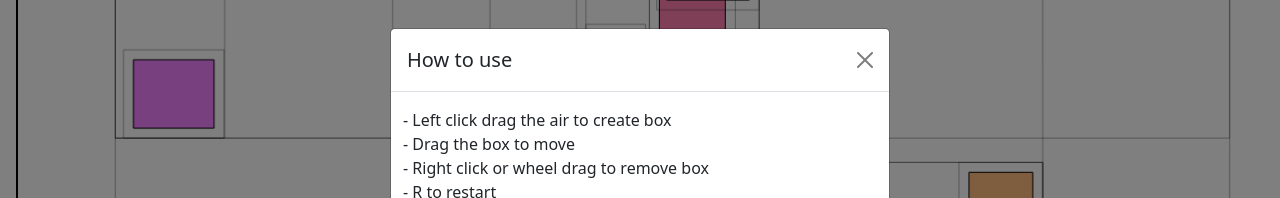
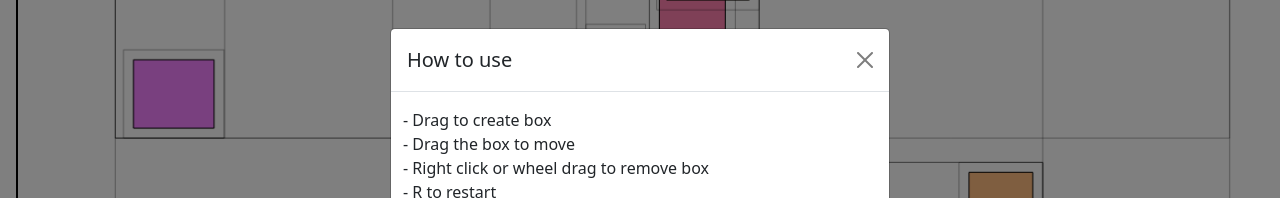
Before and after one commit to Sopiro/DynamicBVH, a plain HTML site: page index.html in a window 1280 px wide. Both pictures are taken after a click on the button "How to use". Shown: the part 469-667 px from the top of the page. Drawn offline with nearby package versions, Linux system fonts and the light colour scheme.

Commit message:
Update readme

```diff
--- a/index.html
+++ b/index.html
@@ -46,7 +46,7 @@
                             </div>
                             <div class="modal-body ms-2">
                                 <div class="row">
-                                    - Left click drag the air to create box
+                                    - Drag to create box
                                 </div>
                                 <div class="row">
                                     - Drag the box to move
```
Also changed, not shown: README.md.
